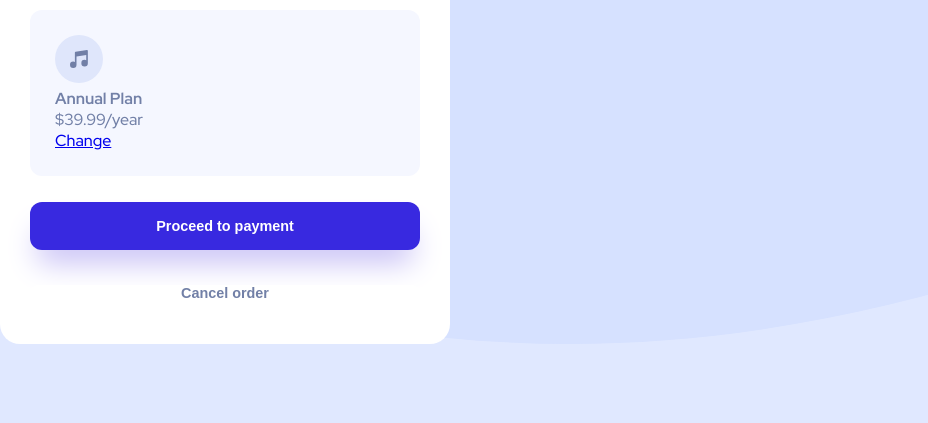
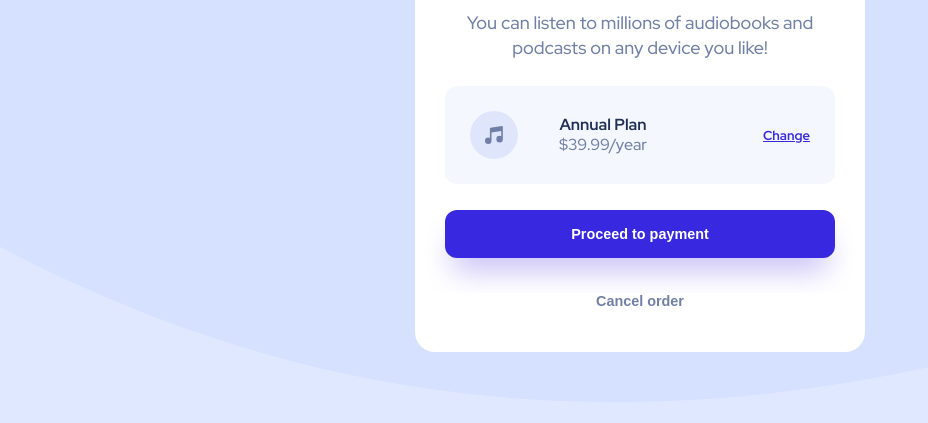
Before and after one commit to neelabh04/Order-Summary-Component, a plain HTML site: page index.html in a window 1280 px wide. Shown: the part 377-800 px from the top of the page, without its empty margins (0-928 px from the left). Drawn offline with Linux system fonts and the light colour scheme.

Commit message:
Final tweaks

```diff
--- a/index.html
+++ b/index.html
@@ -14,10 +14,11 @@
       <div class="container">
         <h2 class="title">Order Summary</h2>
         <p class="order-description">
-          You can listen to millions of audiobooks and podcasts on any device you like.
+          You can listen to millions of audiobooks and podcasts on any device you like!
         </p>
         <div class="plan-container">
           <img src="images/icon-music.svg" alt="icon-music">
+
           <div class="plan-description">
             <strong>Annual Plan</strong>
             <p>$39.99/year</p>
--- a/styles.css
+++ b/styles.css
@@ -32,6 +32,10 @@ body {
     color: var(--desaturated-blue);
     border-radius: 20px;
     overflow: hidden;
+    /* 50px will be for top and bottom of the div */
+    /* auto will be for left and right of the div */
+    margin: 50px auto;
+
 }
 
 .title {
@@ -47,6 +51,11 @@ body {
 
 .container {
     padding: 30px;
+    display: flex;
+    flex-direction: column;
+    justify-content: center;
+    text-align: center;
+    font-size: 18px;
 }
 
 /* here we mean all the children inside this container, they will all get this margin with this value */
@@ -64,13 +73,41 @@ body {
     background-color: var(--very-pale-blue);
     padding: 25px;
     border-radius: 12px;
+    display: flex;
+    flex-direction: row;
+
+    /* defines how the browser distributes space between and around content items */
+    /* space-between will distribute the content evenly */
+    justify-content: space-between;
+
+    align-items: center;
 }
+
+.plan-container a {
+    color: var(--bright-blue);
+    font-size: 13px;
+    font-weight: 700;
+}
+
+.plan-container a:hover {
+    opacity: 0.8;
+    text-decoration: none;
+}
+
+.plan-container strong {
+    color: var(--dark-blue);
+}
+
+.plan-description {
+    line-height: 20px;
+    margin-right: 75px;
+}
+
 /* Since we have only 2 button tag in our page we used this which ensure all the buttons must have same property */
 button {
     /* this is done to make sure that we don't inherit our parent's div property */
     /* CSS Specificity */
     width: 100%;
-
     border: none;
     font-weight: 700;
     font-size: 0.9rem;
```
